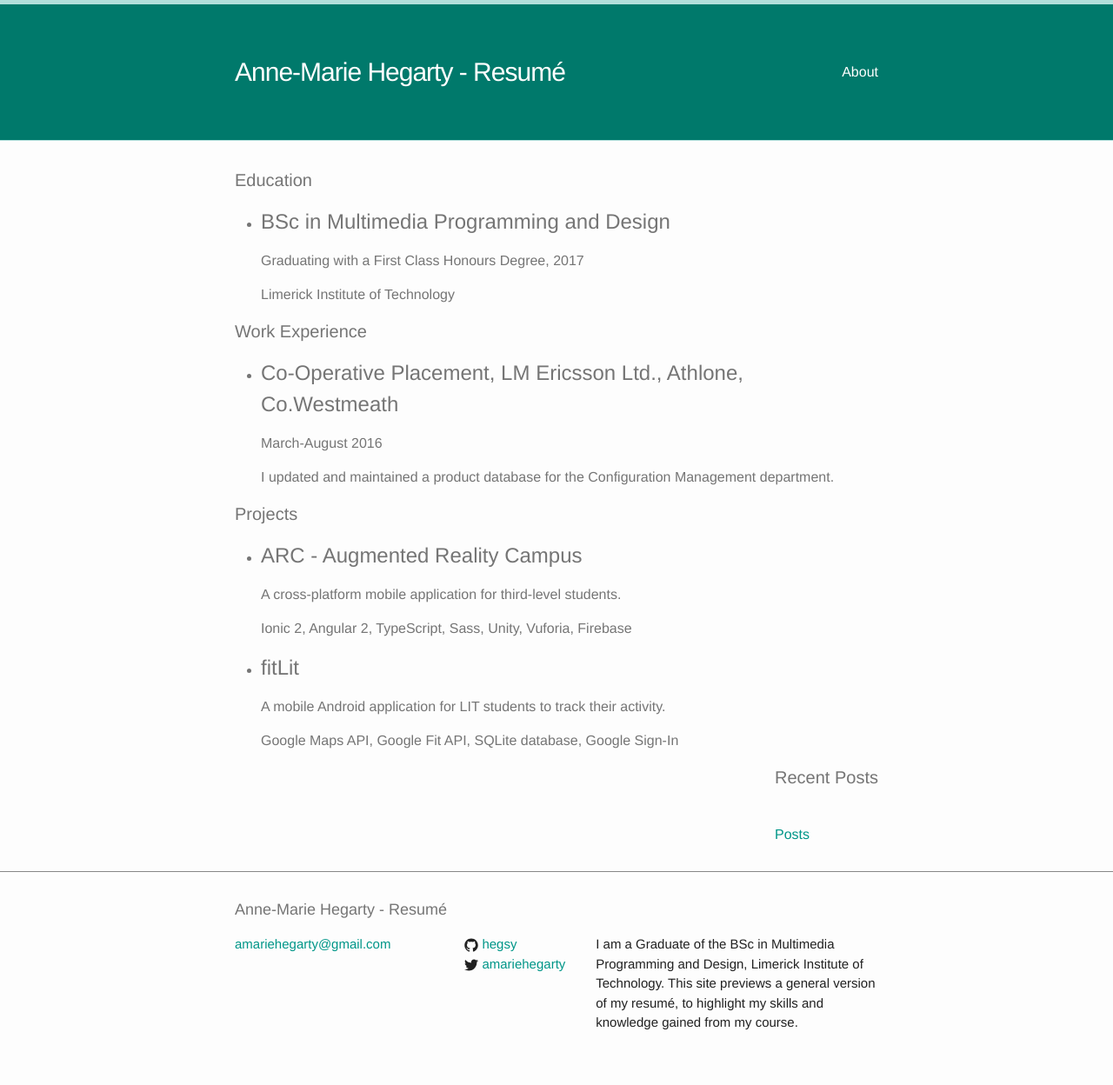
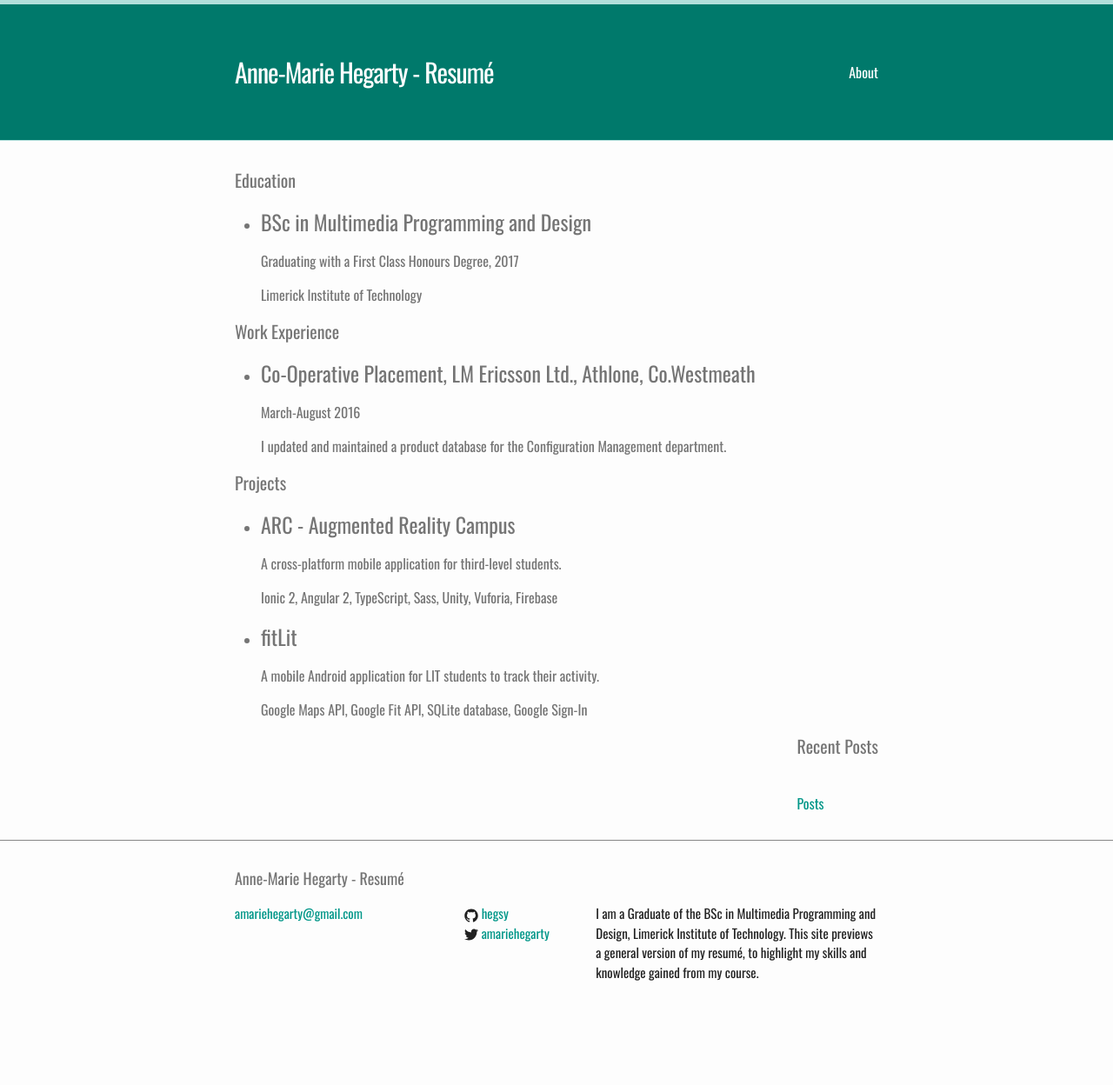
Before and after one commit to hegsy/hegsy.github.io, a Jekyll site: the page built from index.html, in a window 1280 px wide. Shown: the whole page at 87% size. Built offline with Jekyll 4.4.1, drawn with Linux system fonts in a browser that asks for light colours; after the commit the page ends 1189 px from its top, so only the background shows below that.

Commit message:
link to oswald font

```diff
--- a/_includes/head.html
+++ b/_includes/head.html
@@ -6,6 +6,7 @@
   <title>{% if page.title %}{{ page.title | escape }}{% else %}{{ site.title | escape }}{% endif %}</title>
   <meta name="description" content="{% if page.excerpt %}{{ page.excerpt | strip_html | strip_newlines | truncate: 160 }}{% else %}{{ site.description }}{% endif %}">
 
+  <link href="https://fonts.googleapis.com/css?family=Oswald" rel="stylesheet">
   <link rel="stylesheet" href="{{ "/css/main.css" | prepend: site.baseurl }}">
   <link rel="canonical" href="{{ page.url | replace:'index.html','' | prepend: site.baseurl | prepend: site.url }}">
   <link rel="alternate" type="application/rss+xml" title="{{ site.title }}" href="{{ "/feed.xml" | prepend: site.baseurl | prepend: site.url }}">
```
